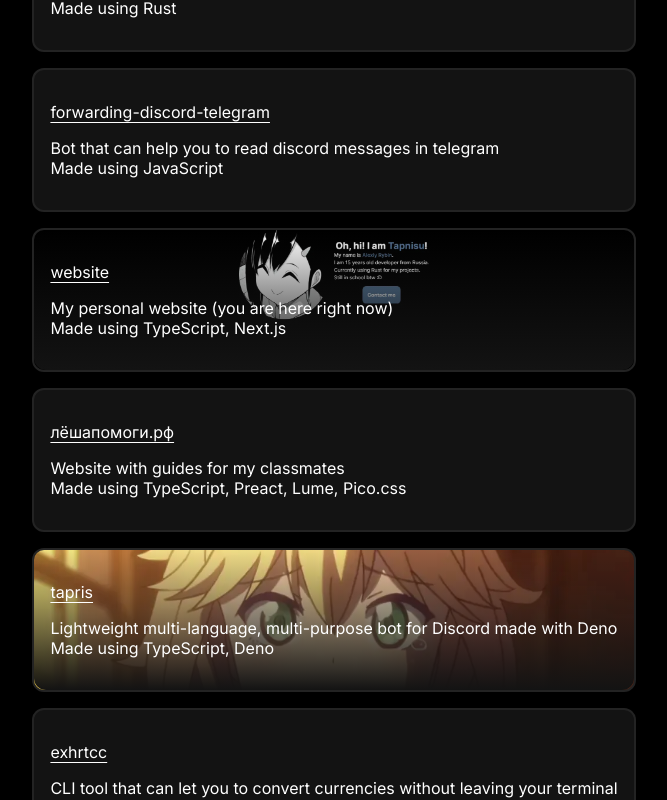
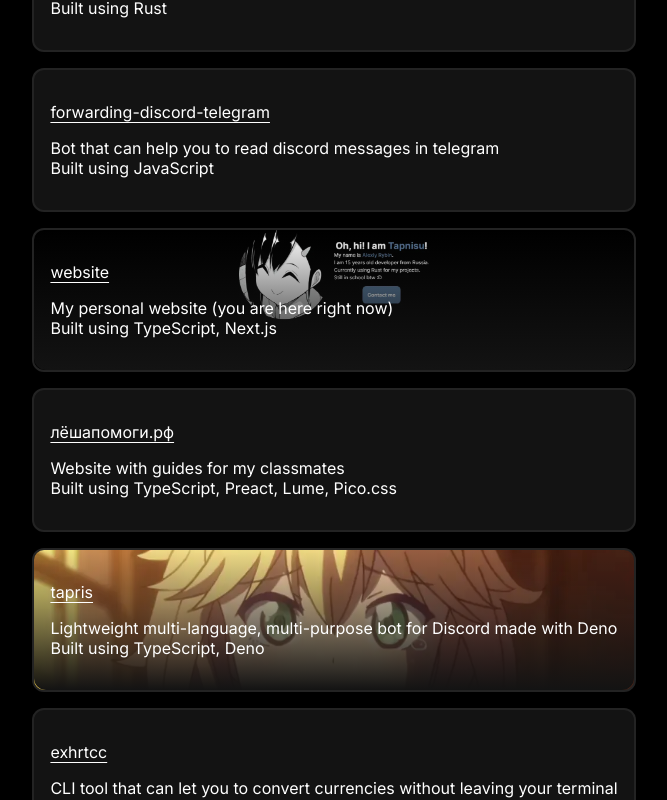
Before and after one commit to tapnisu/tapni.su, a Next.js app: page /projects in a window 1280 px wide. Shown: the part 554-1354 px from the top of the page, without its empty margins (306-973 px from the left). Built offline with nearby package versions, Linux system fonts and the light colour scheme.

Commit message:
Built using

```diff
--- a/data/projects.json
+++ b/data/projects.json
@@ -4,52 +4,51 @@
     "url": "https://tapciify.ru/",
     "image": "/projects/tapciify-web.webp",
     "description": "Website to convert your images to ASCII art",
-    "language": "TypeScript, Solid, Vite, Pico.css"
+    "buildUsing": ["TypeScript", "Solid", "Vite", "Pico.css"]
   },
   {
     "name": "tapciify",
     "url": "https://github.com/tapciify/tapciify/",
     "image": "/projects/tapciify.webp",
     "description": "CLI tool that can let you view images/videos in terminal as ASCII",
-    "language": "Rust"
+    "buildUsing": ["Rust"]
   },
   {
     "name": "dsc-tg-forwarder",
     "url": "https://github.com/tapnisu/dsc-tg-forwarder/",
     "description": "Selfbot to send your incoming Discord messages to Telegram",
-    "language": "Rust"
+    "buildUsing": ["Rust"]
   },
   {
     "name": "forwarding-discord-telegram",
     "url": "https://github.com/tapnisu/forwarding-discord-telegram/",
     "description": "Bot that can help you to read discord messages in telegram",
-    "language": "JavaScript"
+    "buildUsing": ["JavaScript"]
   },
   {
     "name": "website",
     "url": "https://github.com/tapnisu/website/",
     "image": "/projects/website.webp",
     "description": "My personal website (you are here right now)",
-    "language": "TypeScript, Next.js"
+    "buildUsing": ["TypeScript", "Next.js"]
   },
   {
     "name": "лёшапомоги.рф",
     "url": "https://лёшапомоги.рф/",
     "description": "Website with guides for my classmates",
-    "language": "TypeScript, Preact, Lume, Pico.css"
+    "buildUsing": ["TypeScript", "Preact", "Lume", "Pico.css"]
   },
   {
     "name": "tapris",
     "url": "https://tapris.tapni.su/",
     "image": "/projects/tapris.webp",
     "description": "Lightweight multi-language, multi-purpose bot for Discord made with Deno",
-    "language": "TypeScript, Deno"
+    "buildUsing": ["TypeScript", "Deno"]
   },
-
   {
     "name": "exhrtcc",
     "url": "https://github.com/tapnisold/exhrtcc/",
     "description": "CLI tool that can let you to convert currencies without leaving your terminal",
-    "language": "Rust"
+    "buildUsing": ["Rust"]
   }
 ]
--- a/pages/projects.tsx
+++ b/pages/projects.tsx
@@ -10,13 +10,13 @@ export default function ProjectsPage() {
     >
       <h1>My projects</h1>
       <div>
-        {projects?.map(({ name, image, url, description, language }) => (
+        {projects?.map(({ name, image, url, description, buildUsing }) => (
           <Card
             title={name}
             image={image}
             url={url}
             description={description}
-            comments={`Made using ${language}`}
+            comments={`Built using ${buildUsing.join(", ")}`}
             key={name}
           />
         ))}
```
